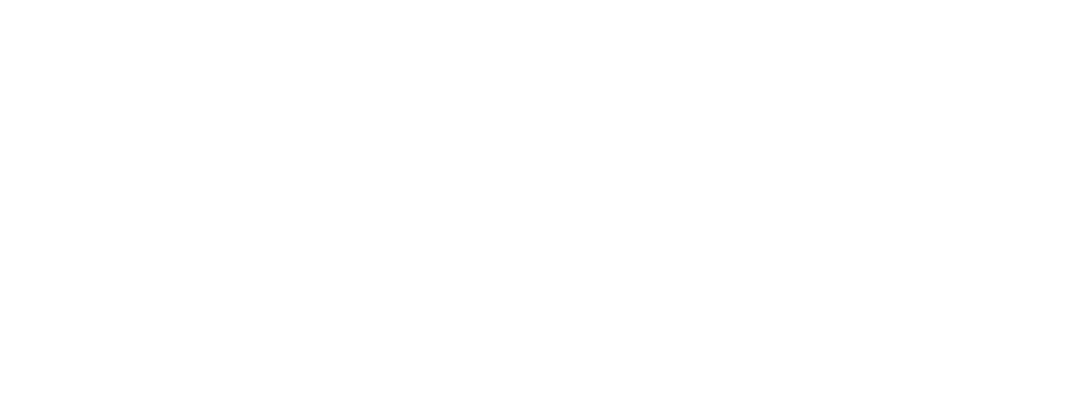
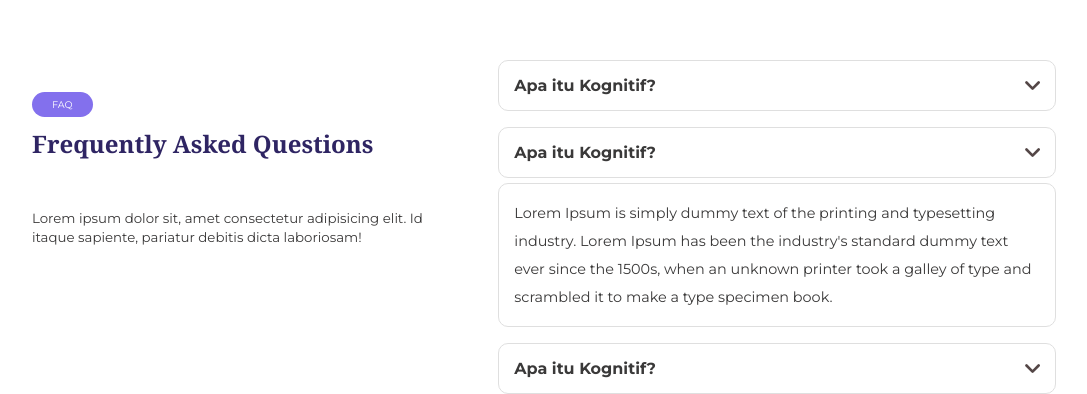
Before and after one commit to raharditya/kognitif.id, a Next.js app: page / in a window 1280 px wide. Shown: the part 1534-1928 px from the top of the page, without its empty margins (96-1183 px from the left). Before the commit the page ends 1578 px from the top, so only its background shows below. Built offline with nearby package versions, Linux system fonts and the light colour scheme.

Commit message:
Add Faq section

```diff
--- /dev/null
+++ b/components/FaqContent.jsx
@@ -0,0 +1,21 @@
+import React from "react";
+
+function FaqContent(props) {
+  return (
+    <div
+      style={{
+        display: "flex",
+        alignItems: "center",
+        justifyContent: "space-between",
+        padding: "15px",
+        border: "1px solid #dfdfdf",
+        borderRadius: "10px",
+        marginTop: "0.3rem",
+      }}
+    >
+      <p style={{ margin: 0, fontSize: "0.9rem" }}>{props.content}</p>
+    </div>
+  );
+}
+
+export default FaqContent;
--- /dev/null
+++ b/components/FaqTitle.jsx
@@ -0,0 +1,22 @@
+import React from "react";
+
+function FaqTitle(props) {
+  return (
+    <div
+      style={{
+        display: "flex",
+        alignItems: "center",
+        justifyContent: "space-between",
+        padding: "15px",
+        border: "1px solid #dfdfdf",
+        borderRadius: "10px",
+        marginTop: props.index === 0 ? "0" : "1rem",
+      }}
+    >
+      <h4>{props.title}</h4>
+      <img src="/svg/chevron.svg" alt="" style={{ width: 15 }} />
+    </div>
+  );
+}
+
+export default FaqTitle;
--- a/components/SectionHeader.jsx
+++ b/components/SectionHeader.jsx
@@ -2,7 +2,10 @@
 
 function SectionHeader(props) {
   return (
-    <div className="section-header">
+    <div
+      className="section-header"
+      style={props.isCenter ? { textAlign: "center" } : {}}
+    >
       <div className="section-category">{props.category.toUpperCase()}</div>
       <h2 className="section-header-title heading-serif">
         {props.sectionTitle}
--- a/pages/index.jsx
+++ b/pages/index.jsx
@@ -1,4 +1,6 @@
 import Head from "next/head";
+import FaqContent from "../components/FaqContent";
+import FaqTitle from "../components/FaqTitle";
 import SectionHeader from "../components/SectionHeader";
 
 export default function Home() {
@@ -15,6 +17,7 @@
         <SectionHeader
           sectionTitle="Kenapa kamu butuh website?"
           category="MARKETING"
+          isCenter={true}
         />
         <div className="why-website-flex">
           <div className="why-website-slideshow" />
@@ -38,7 +41,25 @@
 
       <section style={{ height: "800px" }}></section>
 
-      <section className="home-faq"></section>
+      <section className="home-faq">
+        <div className="faq-header">
+          <SectionHeader
+            sectionTitle="Frequently Asked Questions"
+            category="faq"
+            isCenter={false}
+          />
+          <small>
+            Lorem ipsum dolor sit, amet consectetur adipisicing elit. Id itaque
+            sapiente, pariatur debitis dicta laboriosam!
+          </small>
+        </div>
+        <div className="faq-content">
+          <FaqTitle title="Apa itu Kognitif?" />
+          <FaqTitle title="Apa itu Kognitif?" />
+          <FaqContent content="Lorem Ipsum is simply dummy text of the printing and typesetting industry. Lorem Ipsum has been the industry's standard dummy text ever since the 1500s, when an unknown printer took a galley of type and scrambled it to make a type specimen book." />
+          <FaqTitle title="Apa itu Kognitif?" />
+        </div>
+      </section>
     </div>
   );
 }
--- a/styles/globals.scss
+++ b/styles/globals.scss
@@ -49,7 +49,6 @@
 }
 
 .section-header {
-  text-align: center;
   margin: 3rem 0;
 
   .section-category {
@@ -100,6 +99,15 @@
 
 .home-faq {
   display: flex;
+
+  .faq-header {
+    flex: 1.5;
+    margin-right: 3rem;
+  }
+
+  .faq-content {
+    flex: 2;
+  }
 }
 
 /* MEDIA QUERIES */
```
Also changed, not shown: public/svg/chevron.svg (added).
